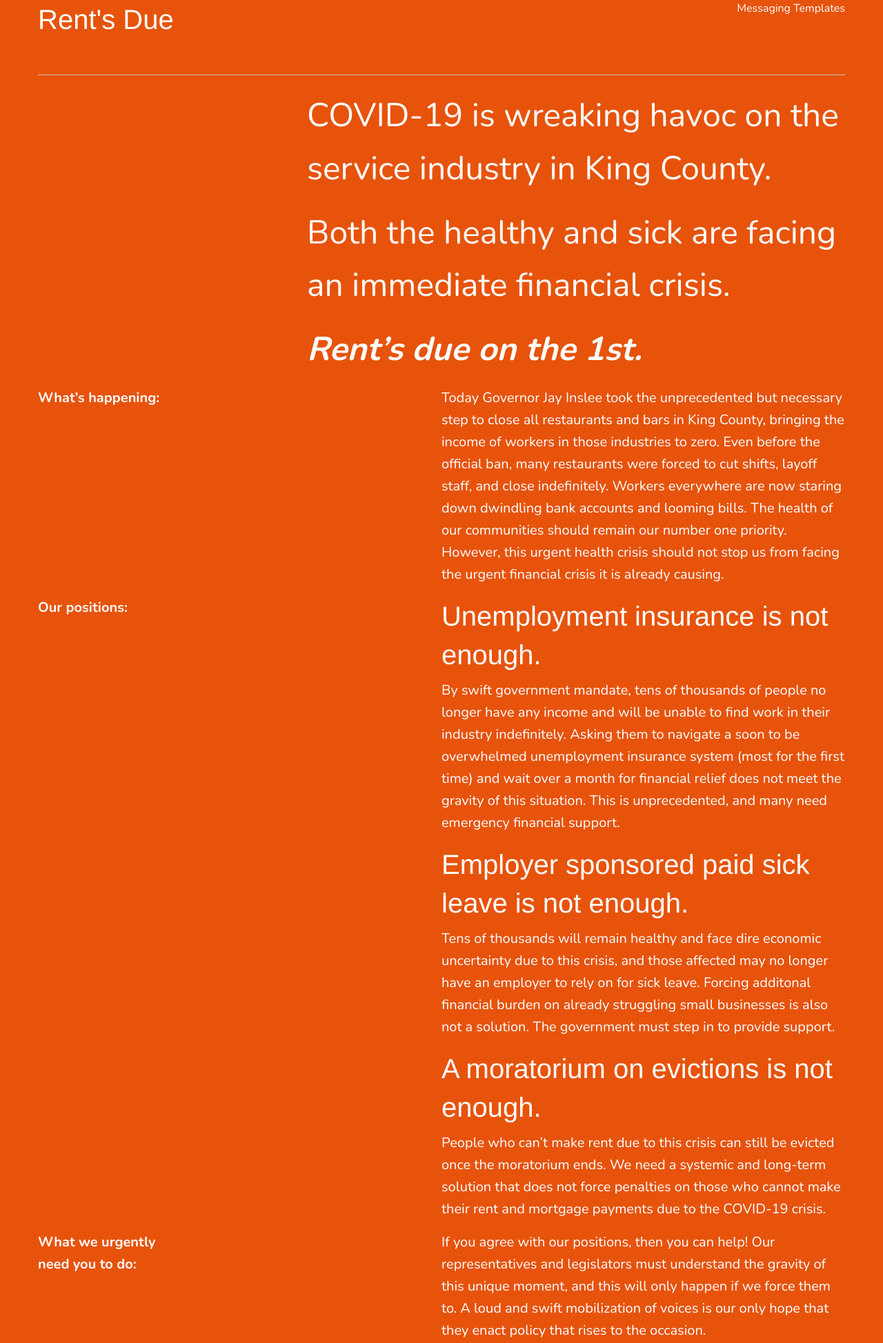
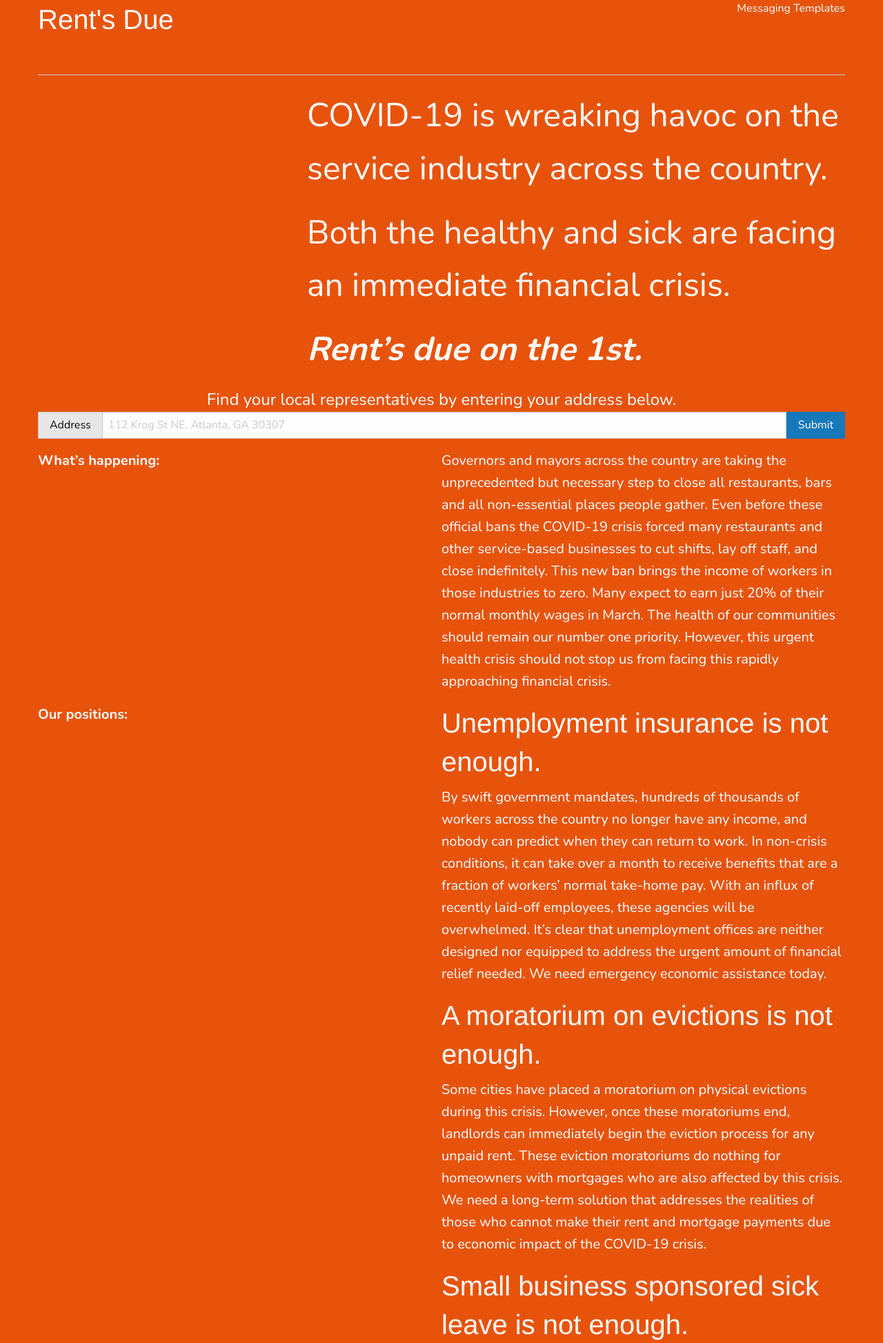
Before and after one commit to jasdeepg/rentsdue, a Flask app: page / in a window 1280 px wide. Shown: the top 1947 px of the page at 69% size. Run offline with Flask 2, Linux system fonts and the light colour scheme; some libraries are stand-ins or nearby versions.

Commit message:
upload site

```diff
--- a/main.py
+++ b/main.py
@@ -1,11 +1,110 @@
-from flask import Flask
+from flask import Flask, request
 from flask import render_template
+from googleapiclient.discovery import build
+
 app = Flask(__name__)
+service = build('civicinfo', 'v2', developerKey='AIzaSyALXTo54A8rFTsrMnT2AT6SUMS5mI4Qn9k');
+collection = service.representatives();
 
-@app.route('/')
-def hello_world():
+@app.route('/', methods=['GET','POST'])
+def main():
+	if request.method == 'POST':
+		address = request.form.get('address')
+		print(address);
+		request_api = collection.representativeInfoByAddress(levels=['administrativeArea1','country'], roles=['headOfGovernment','legislatorLowerBody','legislatorUpperBody'], address=address, includeOffices=None)
+		response = request_api.execute()
+		officials = response['officials']
+		offices = response['offices']
+		divisions = response['divisions']
+
+		reps = get_reps(officials, offices, divisions);
+		reps = sorted(reps, key=lambda k: k['officeIndex'], reverse=True)
+
+		return render_template('messaging_templates.html', reps=reps)
+
 	return render_template('index.html')
 
 @app.route('/messaging_templates')
 def messaging_templates():
 	return render_template('messaging_templates.html')
+
+def get_reps(officials, offices, divisions):
+	reps = [];
+
+	social_icon_lookup = {
+		'YouTube': 'youtube',
+		'Facebook': 'facebook',
+		'Twitter': 'twitter',
+		'GooglePlus': 'google-plus'
+		};
+
+	social_link_lookup = {
+	    'YouTube': 'https://www.youtube.com/user/',
+	    'Facebook': 'https://www.facebook.com/',
+	    'Twitter': 'https://twitter.com/',
+	    'GooglePlus': 'https://plus.google.com/'
+	};
+
+	print(divisions);
+
+
+	for division in divisions:
+		if divisions[division].get('officeIndices') != None:
+			for office in divisions[division]['officeIndices']:
+				print(office);
+				office_name = offices[office];
+
+				print(offices[office]['officialIndices']);
+
+				for official in offices[office]['officialIndices']:
+					print(official)
+					rep = {
+						'person': None,
+						'name': None,
+						'office': office_name['name'],
+						'address': None,
+						'party': None,
+						'photoUrl': None,
+						'phones': None,
+						'urls': None,
+						'channels': None,
+						'officeIndex': None
+					}
+
+					person = officials[official];
+					print(person);
+					rep['person'] = person;
+					rep['name'] = person['name'];
+					rep['party'] = person['party'];
+					rep['officeIndex'] = office;
+					if person.get('photoUrl'):
+						rep['photoUrl'] = person['photoUrl'];
+
+					if person.get('channels') != None:
+						channels = [];
+						for channel in person['channels']:
+							if channel['type'] != 'GooglePlus' and channel['type'] != 'YouTube':
+								channel['icon'] = social_icon_lookup[channel['type']];
+								channel['link'] = social_link_lookup[channel['type']] + channel['id'];
+								channels.append(channel);
+
+					rep['channels'] = channels;
+
+					if person.get('address') != None:
+					    rep['address'] = person['address'];
+
+					if person.get('phones') != None:
+					    rep['phones'] = person['phones'];
+
+					if person.get('urls') != None:
+					    rep['urls'] = person['urls'];
+
+					if person.get('emails') != None:
+					    rep['emails'] = person['emails'];
+
+					print(rep)
+
+					if rep['office'] != 'President of the United States':
+						reps.append(rep)
+
+	return reps;
--- a/templates/base.html
+++ b/templates/base.html
@@ -11,6 +11,7 @@
     <body>
     	<style>
     		a {color:white;}
+            th a {color:black;}
     		body {background:#e7530b;
     			  color:white;
     			  font-family:'Nunito', sans-serif;
--- a/templates/index.html
+++ b/templates/index.html
@@ -7,7 +7,7 @@
 {% block body %}
 	<div class="grid-x">
 		<div class="cell large-8 large-offset-4" style="font-size:48px">
-			<p>COVID-19 is wreaking havoc on the service industry in King County. </p>
+			<p>COVID-19 is wreaking havoc on the service industry across the country. </p>
 
 			<p>Both the healthy and sick are facing an immediate financial crisis.</p>
 
@@ -15,12 +15,26 @@
 		</div>
 		<br>
 	</div>
+	<div class='cell'>
+		<div class='cell' style='text-align:center;font-size:24px'>
+			Find your local representatives by entering your address below.
+		</div>
+		<form method="POST">
+			<div class="input-group">
+				<span class="input-group-label">Address</span>
+				<input id='address' name='address' class="input-group-field" type="text" placeholder='112 Krog St NE, Atlanta, GA 30307'>
+				<div class="input-group-button">
+					<input type="submit" class="button" value="Submit">
+				</div>
+			</div>
+		</form>
+	</div>
 	<div class='grid-x' style='font-size:20px'>
 		<div class='cell large-2'>
 			<b><p>What’s happening:</p></b>
 		</div>
 		<div class='cell large-6 large-offset-4'>
-			<p>Today Governor Jay Inslee took the unprecedented but necessary step to close all restaurants and bars in King County, bringing the income of workers in those industries to zero. Even before the official ban, many restaurants were forced to cut shifts, layoff staff, and close indefinitely. Workers everywhere are now staring down dwindling bank accounts and looming bills. The health of our communities should remain our number one priority. However, this urgent health crisis should not stop us from facing the urgent financial crisis it is already causing.</p>
+			<p>Governors and mayors across the country are taking the unprecedented but necessary step to close all restaurants, bars and all non-essential places people gather. Even before these official bans the COVID-19 crisis forced many restaurants and other service-based businesses to cut shifts, lay off staff, and close indefinitely. This new ban brings the income of workers in those industries to zero. Many expect to earn just 20% of their normal monthly wages in March. The health of our communities should remain our number one priority. However, this urgent health crisis should not stop us from facing this rapidly approaching financial crisis.</p>
 		</div>
 		<br>
 		<div class='cell large-2'>
@@ -28,15 +42,15 @@
 		</div>
 		<div class='cell large-6 large-offset-4'>
 			<h2>Unemployment insurance is not enough.</h2>
-			<p>By swift government mandate, tens of thousands of people no longer have any income and will be unable to find work in their industry indefinitely. Asking them to navigate a soon to be overwhelmed unemployment insurance system (most for the first time) and wait over a month for financial relief does not meet the gravity of this situation. This is unprecedented, and many need emergency financial support.</p>
-		</div>
-		<div class='cell large-6 large-offset-6'>
-			<h2>Employer sponsored paid sick leave is not enough.</h2>
-			<p>Tens of thousands will remain healthy and face dire economic uncertainty due to this crisis, and those affected may no longer have an employer to rely on for sick leave. Forcing additonal financial burden on already struggling small businesses is also not a solution. The government must step in to provide support.</p>
+			<p>By swift government mandates, hundreds of thousands of workers across the country no longer have any income, and nobody can predict when they can return to work. In non-crisis conditions, it can take over a month to receive benefits that are a fraction of workers’ normal take-home pay. With an influx of recently laid-off employees, these agencies will be overwhelmed. It’s clear that unemployment offices are neither designed nor equipped to address the urgent amount of financial relief needed. We need emergency economic assistance today.</p>
 		</div>
 		<div class='cell large-6 large-offset-6'>
 			<h2>A moratorium on evictions is not enough.</h2>
-			<p>People who can’t make rent due to this crisis can still be evicted once the moratorium ends. We need a systemic and long-term solution that does not force penalties on those who cannot make their rent and mortgage payments due to the COVID-19 crisis.</p>
+			<p>Some cities have placed a moratorium on physical evictions during this crisis. However, once these moratoriums end, landlords can immediately begin the eviction process for any unpaid rent. These eviction moratoriums do nothing for homeowners with mortgages who are also affected by this crisis. We need a long-term solution that addresses the realities of those who cannot make their rent and mortgage payments due to economic impact of the COVID-19 crisis.</p>
+		</div>
+		<div class='cell large-6 large-offset-6'>
+			<h2>Small business sponsored sick leave is not enough.</h2>
+			<p>Employees should not have to choose between going to work sick or being able to pay bills. Small businesses that already struggling due to the COVID-19 outbreak shouldn’t have to endure additional financial burden during this trying time. Paid sick leave is necessary, especially now, but asking the businesses who are most economically vulnerable to foot the bill is not the solution. We need strong government intervention.</p>
 		</div>
 		<br>
 		<div class='cell large-2'>
@@ -46,32 +60,6 @@
 			<p>If you agree with our positions, then you can help! Our representatives and legislators must understand the gravity of this unique moment, and this will only happen if we force them to. A loud and swift mobilization of voices is our only hope that they enact policy that rises to the occasion.</p>
 			<p>You can use the above positions as a guide when you call your representatives, and you can copy and paste our positions in an email with the subject line “Rent’s Due”.</p>
 			<p>The financial security for so many in Seattle is in the balance. Please act as soon as you can.</p>
-			<p>Below is the contact information for many who represent the Seattle area.</p>
-		</div>
-	</div>
-	<div class='grid-x'>
-		<div class='cell' style='text-align:center'>
-			<p style='font-size:20px'>Use <a href='/messaging_templates'>these scripts</a> if you need inspiration</p>
-			<h1>Governor Jay Inslee</h1>
-			<h3><a href="tel:360-902-4111">360-902-4111</a></h3>
-			<h3><a href="https://www.governor.wa.gov/contact/contact/send-gov-inslee-e-message">https://www.governor.wa.gov/contact/contact/send-gov-inslee-e-message</a></h3>
-			<h1>Sen. Patty Murray</h1>
-			<h3><a href="tel:202-224-2621">202-224-2621</a></h3>
-			<h3><a href="https://www.murray.senate.gov/public/index.cfm/contactme">https://www.murray.senate.gov/public/index.cfm/contactme</a></h3>
-			<h1>Sen. Maria Cantwell</h1>
-			<h3><a href="tel:202-224-3441">202-224-3441</a></h3>
-			<h3><a href="https://www.cantwell.senate.gov/contact/email/form">https://www.cantwell.senate.gov/contact/email/form</a></h3>
-			<h1>Pramila Jayapal (Washington 9th)</h1>
-			<h3><a href="tel:202-225-3106">202-225-3106</a></h3>
-			<h3><a href="https://jayapal.house.gov/contact/">https://jayapal.house.gov/contact/</a></h3>
-			<h1>Adam Smith (Washington 7th)</h1>
-			<h3><a href="tel:425-793-5180">425-793-5180</a></h3>
-			<h3><a href="https://adamsmith.house.gov/email-me">https://adamsmith.house.gov/email-me</a></h3>
-			<h1>Jenny Durkan</h1>
-			<h3><a href="tel:206-684-4000">206-684-4000</a></h3>
-			<h3><a href="mailto:jenny.durkan@seattle.gov">jenny.durkan@seattle.gov</a></h3>
-			<h1>For state legislators please visit:</h1>
-			<h3><a href="https://www.commoncause.org/find-your-representative/">https://www.commoncause.org/find-your-representative/</a></h3>
 		</div>
 	</div>
 {% endblock %}
```
Also changed, not shown: templates/messaging_templates.html (+47 -0 lines).
